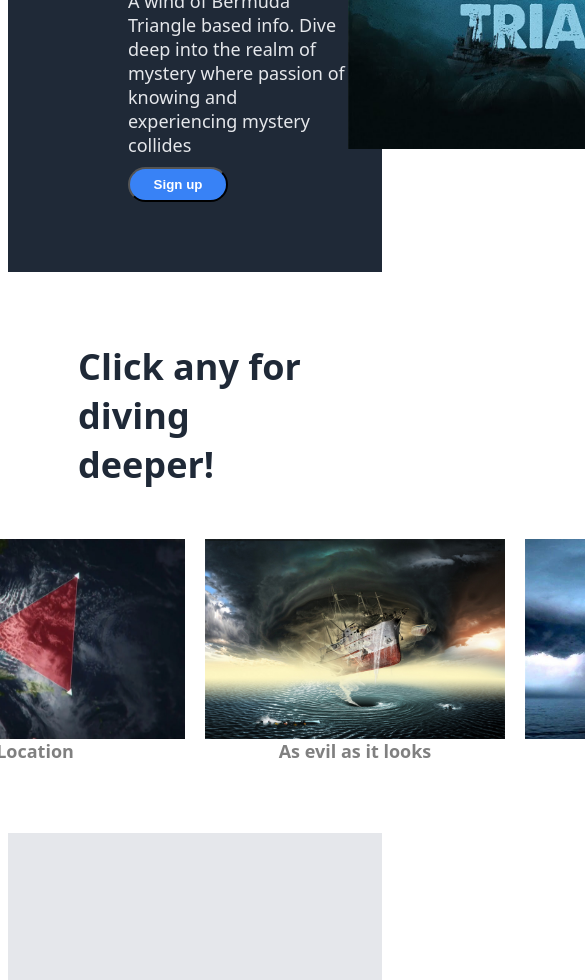
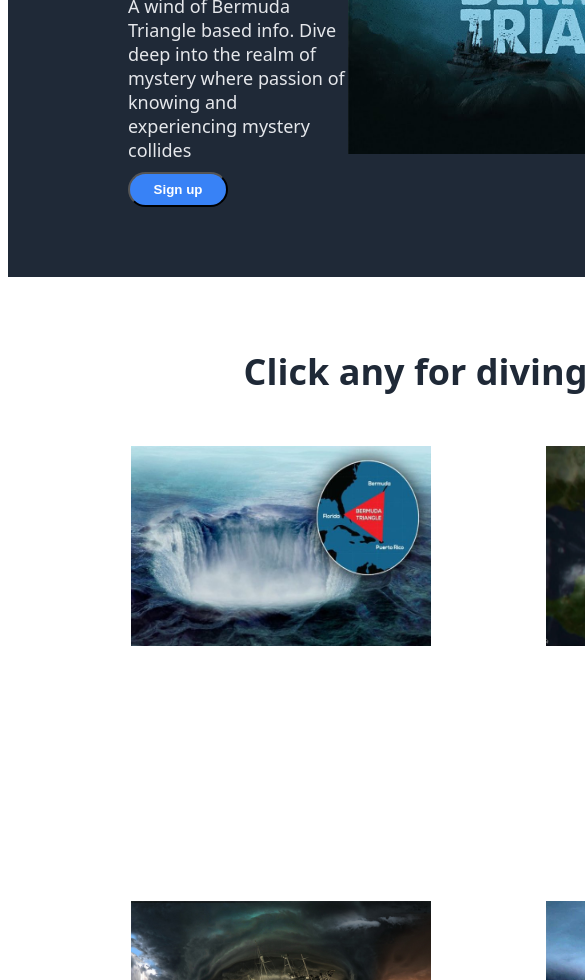
Before and after one commit to ArafatUllah-46/Mystery, a plain HTML site: page index.html in a window 390 px wide. Shown: the part 469-1449 px from the top of the page, 585 px wide, since content can reach past the window. Drawn offline with Linux system fonts and the light colour scheme.

Commit message:
Modify Style.css for mobile view

```diff
--- a/Style.css
+++ b/Style.css
@@ -2,6 +2,8 @@
   display: flex;
   flex-direction: column;
   font-family: system-ui, -apple-system, BlinkMacSystemFont, 'Segoe UI', Roboto, Oxygen, Ubuntu, Cantarell, 'Open Sans', 'Helvetica Neue', sans-serif;
+  flex: auto;
+  flex-wrap: wrap;
 }
 
 .one{
@@ -26,6 +28,7 @@ a{
 
 .left{
   display: flex;
+  flex: auto;
 }
 
 .right{
@@ -75,9 +78,11 @@ a{
   border-radius: 20px;
 }
 
-img{
+.right1{
   display: flex;
   flex: auto;
+  justify-content: flex-end;
+
 }
 
 .two{
@@ -86,6 +91,7 @@ img{
   justify-content: space-around;
   align-items: center;
   padding: 70px;
+  flex: auto;
 }
 
 .up{
@@ -100,12 +106,9 @@ img{
   display: flex;
   flex-direction: row;
   justify-content: space-around;
-  gap: 20px;
-}
-
-.low{
-  display: flex;
-  justify-content: space-evenly;
+  gap: 10px;
+  flex: auto;
+  flex-wrap: wrap;
 }
 
 .item{
```
